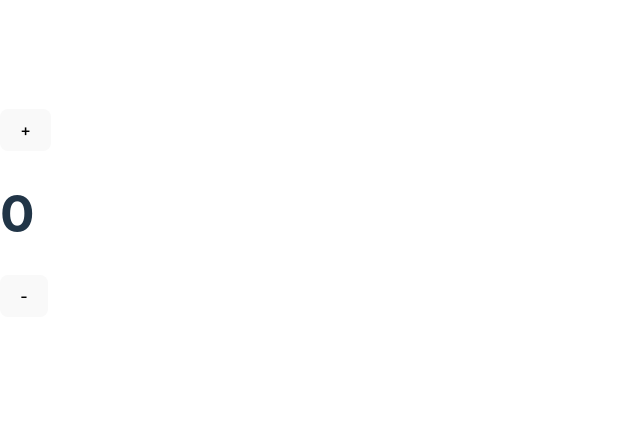
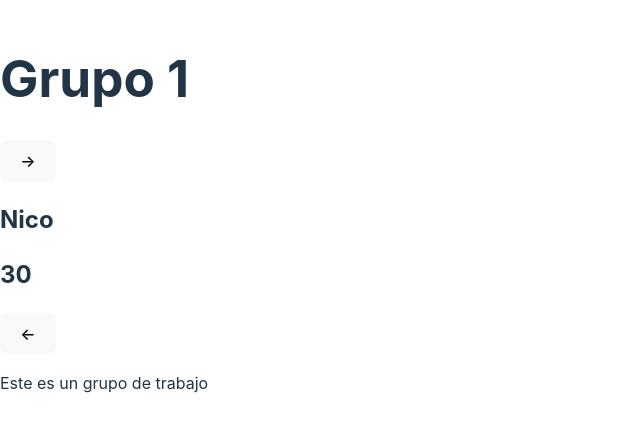
Before and after one commit to Joelnicolass/temario-react-23-2c, a React (Vite) app: page / in a window 1280 px wide. Shown: the part 187-618 px from the top of the page, without its empty margins (0-640 px from the left). Built offline with nearby package versions, Linux system fonts and the light colour scheme; the HTML template or start-up script is replaced by a standard one.

Commit message:
useEffect

```diff
--- a/src/App.jsx
+++ b/src/App.jsx
@@ -1,12 +1,17 @@
 import React from "react";
 import Tarea1 from "./tarea/Tarea1";
-import Contador from "./temario/Contador";
 import Estados from "./temario/Estados";
+import Contador from "./tarea/Contador";
+import CardPresentacion from "./ejemplos/CardPresentacion";
+import { grupo } from "./helpers/grupos";
+import Efectos from "./temario/Efectos";
 
 const App = () => {
   return (
     <>
-      <Contador />
+      <CardPresentacion grupo={grupo} />
+      {/* <Contador /> */}
+      {/* <Efectos /> */}
     </>
   );
 };
--- /dev/null
+++ b/src/ejemplos/CardPresentacion.jsx
@@ -0,0 +1,34 @@
+import React, { useRef, useState } from "react";
+
+const CardPresentacion = ({ grupo }) => {
+  const LIMIT_INTEGRANTES = grupo.integrantes.length - 1;
+
+  const [index, setIndex] = useState(0);
+
+  const handleNextIntegrante = () => {
+    if (index === LIMIT_INTEGRANTES) return;
+    setIndex(index + 1);
+  };
+
+  const handlePrevIntegrante = () => {
+    if (index === 0) return;
+    setIndex(index - 1);
+  };
+
+  const integrante = grupo.integrantes[index];
+
+  return (
+    <div>
+      <h1>{grupo.nombre}</h1>
+      <div>
+        <button onClick={handleNextIntegrante}>{"->"}</button>
+        <h2>{integrante.nombre}</h2>
+        <h2>{integrante.edad}</h2>
+        <button onClick={handlePrevIntegrante}>{"<-"}</button>
+      </div>
+      <p>{grupo.descripcion}</p>
+    </div>
+  );
+};
+
+export default CardPresentacion;
--- /dev/null
+++ b/src/helpers/grupos.js
@@ -0,0 +1,22 @@
+export const grupo = {
+  nombre: "Grupo 1",
+  integrantes: [
+    {
+      nombre: "Nico",
+      edad: 30,
+    },
+    {
+      nombre: "Carlos",
+      edad: 25,
+    },
+    {
+      nombre: "pedro",
+      edad: 30,
+    },
+    {
+      nombre: "Hernan",
+      edad: 25,
+    },
+  ],
+  descripcion: "Este es un grupo de trabajo",
+};
--- /dev/null
+++ b/src/tarea/Contador.jsx
@@ -0,0 +1,38 @@
+import React, { useState } from "react";
+
+const Contador = () => {
+  const INITIAL_VALUE = 0;
+
+  const [contador, setContador] = useState(INITIAL_VALUE);
+
+  function handleIncrement() {
+    setContador(contador + 1);
+  }
+
+  function handleDecrement() {
+    setContador(contador - 1);
+  }
+
+  const handleReset = () => {
+    setContador(INITIAL_VALUE);
+  };
+
+  const handleIncrementBy = (num) => {
+    setContador(contador + num);
+  };
+
+  return (
+    <div>
+      <button onClick={handleIncrement}>+</button>
+      <h1>{contador}</h1>
+      <button onClick={handleDecrement}>-</button>
+
+      <hr />
+
+      <button onClick={handleReset}>reset</button>
+      <button onClick={() => handleIncrementBy(5)}>incrementar x</button>
+    </div>
+  );
+};
+
+export default Contador;
--- a/src/temario/Contador.jsx
+++ /dev/null
@@ -1,20 +0,0 @@
-import React from "react";
-
-const Contador = () => {
-  const handleIncrement = () => {
-    // cambio de estado
-  };
-  const handleDecrement = () => {
-    // cambio de estado
-  };
-
-  return (
-    <div>
-      <button onClick={handleIncrement}>+</button>
-      <h1>0</h1>
-      <button onClick={handleDecrement}>-</button>
-    </div>
-  );
-};
-
-export default Contador;
--- a/src/temario/Efectos.jsx
+++ b/src/temario/Efectos.jsx
@@ -0,0 +1,60 @@
+import React, { useState, useEffect } from "react";
+
+const dps = "";
+
+// useEffect es un hook que permite ejecutar código cuando el componente se monta, se desmonta o se actualiza
+
+/*
+    Sincronizar con Efectos
+    Algunos componentes tienen la necesidad de sincronizarse con sistemas externos. Por ejemplo, es posible que desees controlar un componente que no sea de React en función a un estado de React, configurar una conexión de servidor, o enviar un registro de análisis cuando un componente se muestra en la pantalla. Los Efectos te permiten ejecutar código después del renderizado para que puedas sincronizar tu componente con un sistema fuera de React.
+*/
+
+// efectos secundarios (side effects)
+// los efectos secundarios son acciones que se realizan fuera del componente
+// por ejemplo: hacer un pedido a un servidor, guardar en el local storage, etc
+// los efectos secundarios se realizan en el hook useEffect
+
+const Efectos = () => {
+  const [count, setCount] = useState(0);
+
+  useEffect(() => {}, []); // montaje
+  useEffect(() => {}, [dps]); // montaje y actualización
+  useEffect(() => {
+    return () => {};
+  }, [count]); // desmontaje
+
+  useEffect(() => {
+    console.log("EL CONTADOR CAMBIO");
+  }, [count]);
+
+  useEffect(() => {
+    return () => {
+      console.log("SE DESMONTO");
+    };
+  }, [count]);
+
+  useEffect(() => {
+    console.log("se ejecutó el efecto en el montaje");
+  }, []);
+
+  useEffect(() => {
+    // clean up
+    return () => {
+      console.log("SE DESMONTO");
+    };
+  }, []);
+
+  return (
+    <div>
+      <button
+        onClick={() => {
+          setCount(count + 1);
+        }}
+      >
+        +
+      </button>
+    </div>
+  );
+};
+
+export default Efectos;
```
Also changed, not shown: src/temario/Comp.jsx (deleted, +0 -9 lines).
